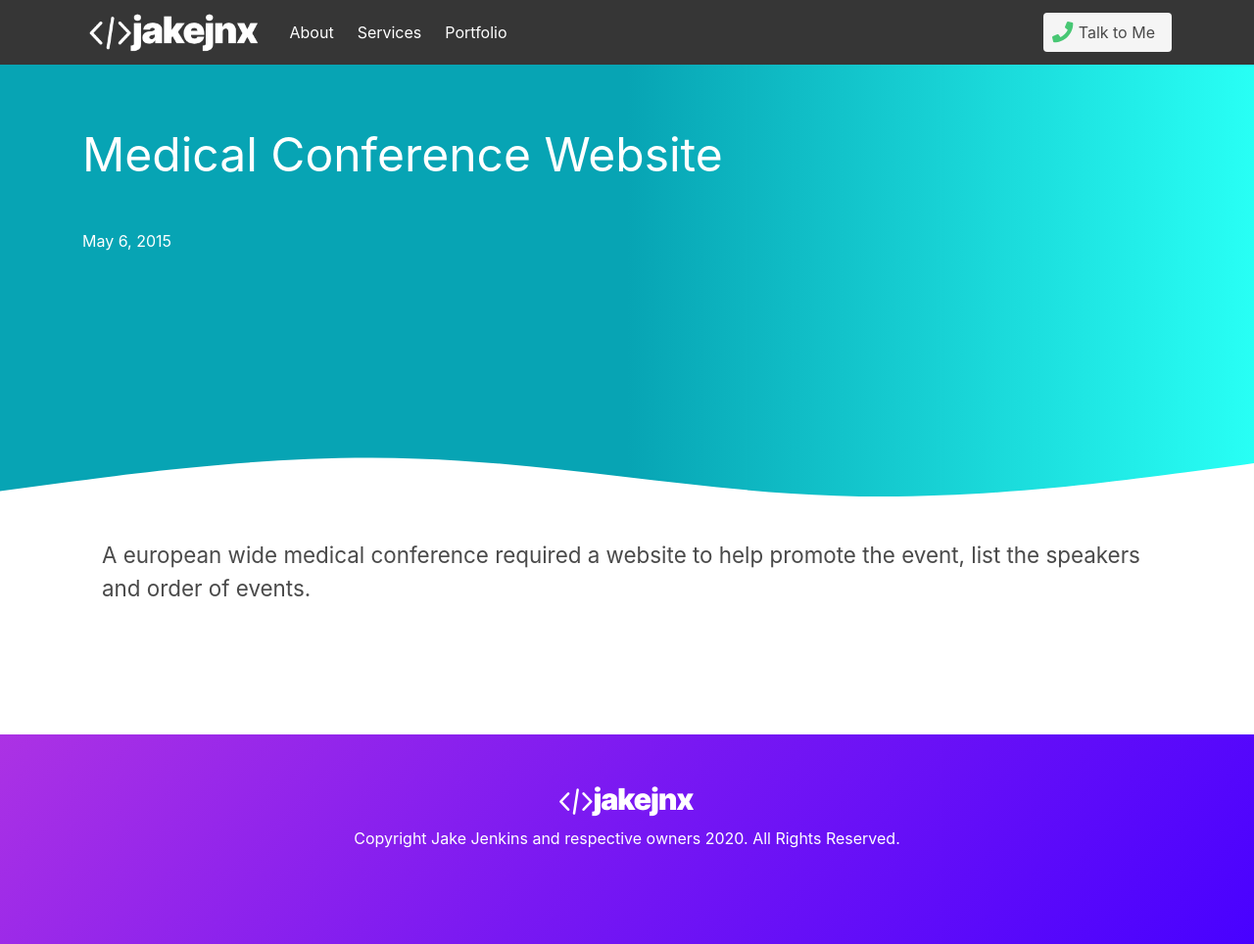
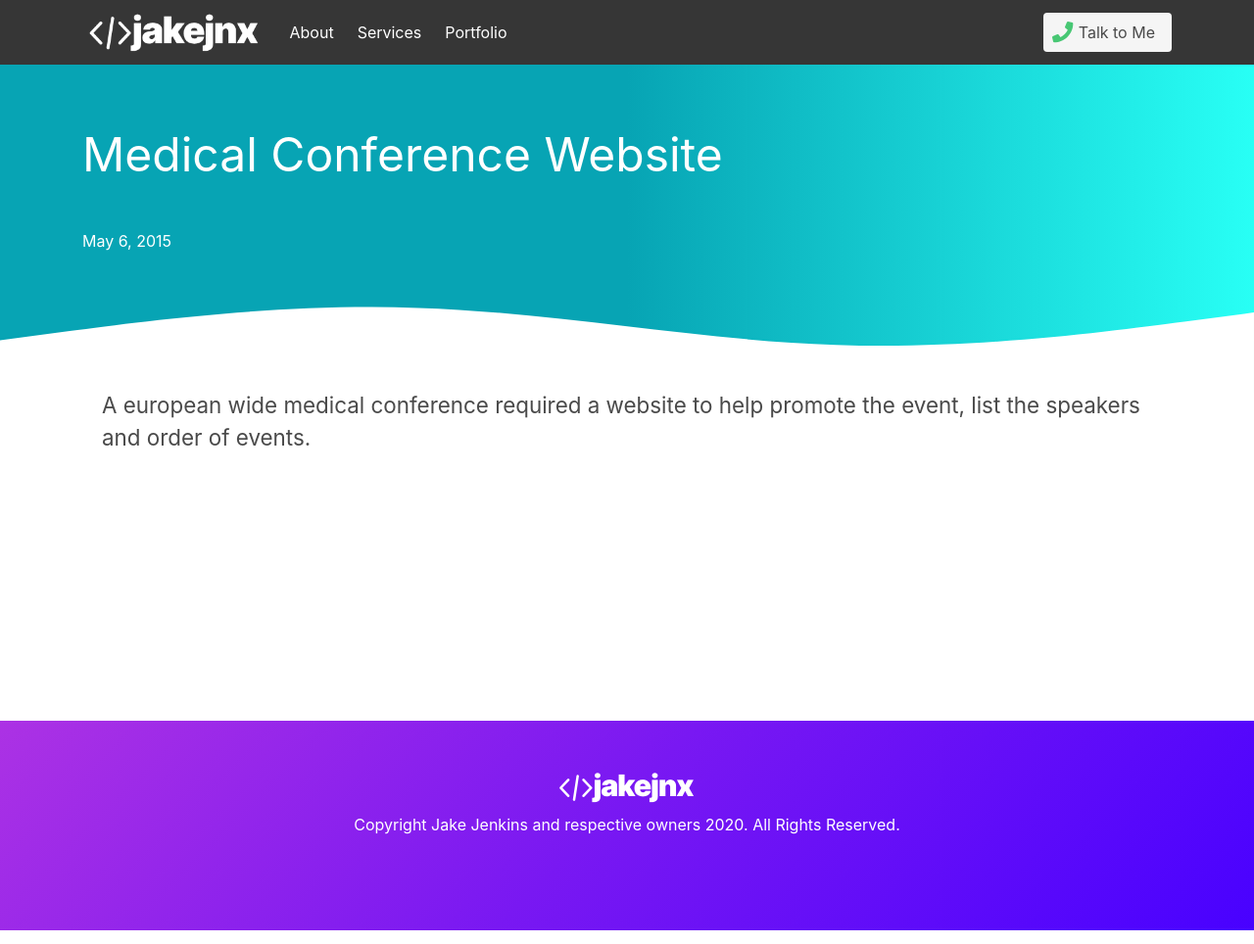
Before and after one commit to jake-jenkins/jjnx-bulma, a Jekyll site: the page built from _portfolio/medical-conference-website.md, in a window 1280 px wide. Shown: the whole page at 98% size. Built offline with Jekyll 4.4.1, drawn with Linux system fonts in a browser that asks for light colours; nearby versions of some CDN libraries.

Commit message:
Update head.html

```diff
--- a/_includes/head.html
+++ b/_includes/head.html
@@ -44,6 +44,7 @@
 
     .wave-container svg {
      margin-bottom: -10px;
+     margin-top: -12%;
     }
 
     .jjp {
```
